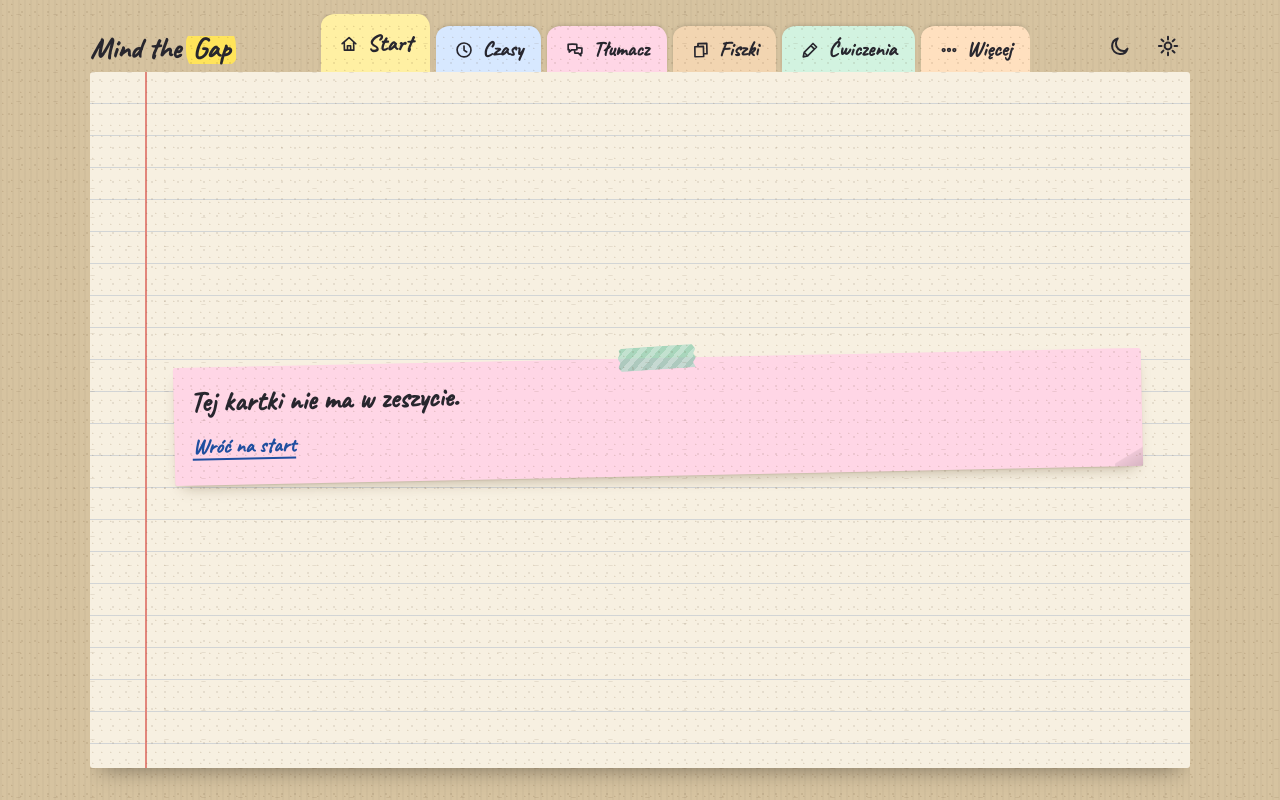
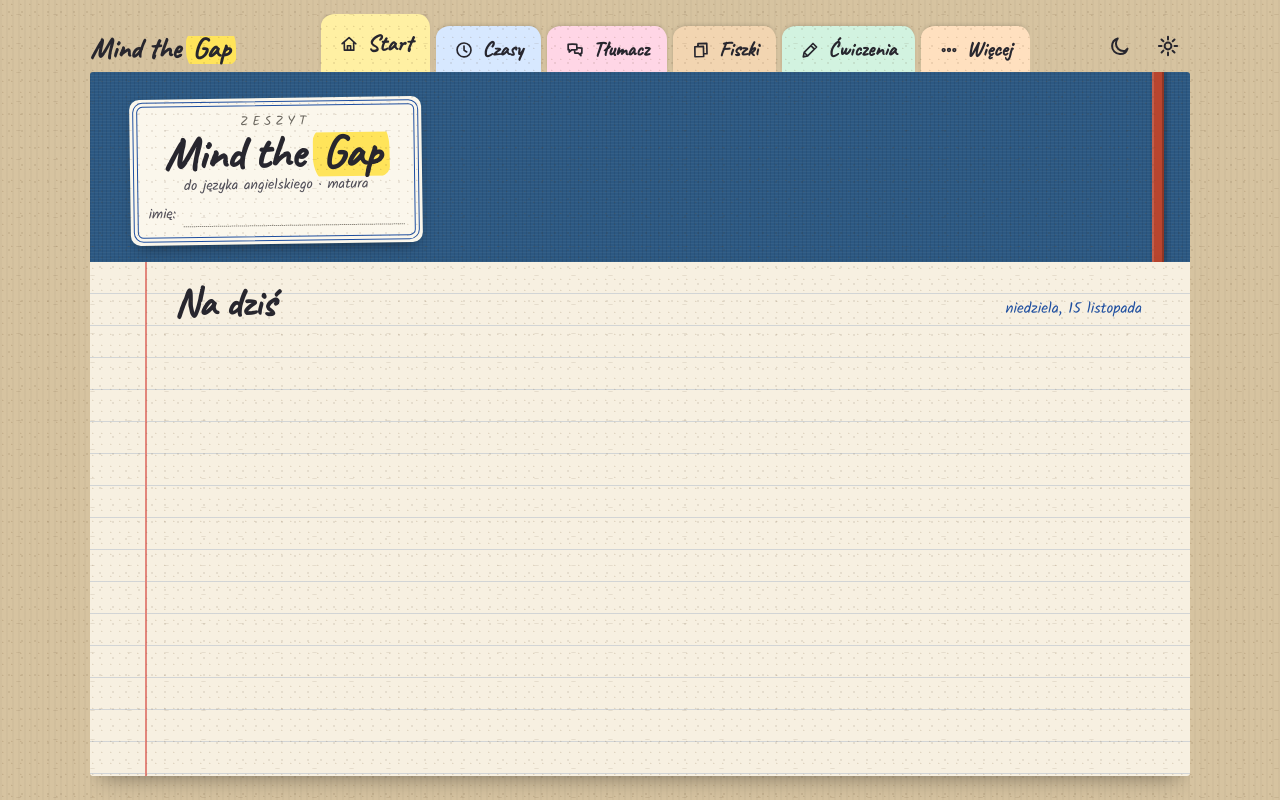
Before and after one commit to t-szerszen/MindTheGap, a React (Vite) app: page /#/ in a window 1280 px wide. Built offline with nearby package versions, Linux system fonts and the light colour scheme.

Commit message:
start z okładką zeszytu, ustawienia wyglądu

```diff
--- a/src/App.tsx
+++ b/src/App.tsx
@@ -1,6 +1,9 @@
 import { HashRouter, Route, Routes } from 'react-router'
 import { Shell } from './components/Shell'
 import { NotFound } from './components/States'
+import { HomePage } from './features/home/HomePage'
+import { SettingsPage } from './features/settings/SettingsPage'
+import { MorePage } from './features/topics/MorePage'
 
 export function App() {
   // HashRouter, bo GitHub Pages nie ma fallbacku na index.html
@@ -8,6 +11,9 @@ export function App() {
     <HashRouter>
       <Routes>
         <Route element={<Shell />}>
+          <Route index element={<HomePage />} />
+          <Route path="more" element={<MorePage />} />
+          <Route path="settings" element={<SettingsPage />} />
           <Route path="*" element={<NotFound />} />
         </Route>
       </Routes>
--- /dev/null
+++ b/src/features/home/Cover.tsx
@@ -0,0 +1,38 @@
+import { Link } from 'react-router'
+import { Icon } from '../../components/Icon'
+import { Hl } from '../../components/Ink'
+import { pl } from '../../i18n/pl'
+
+// okładka zeszytu z naklejką, jak w projekcie
+export function Cover({ name }: { name?: string }) {
+  return (
+    <header className="cover home-cover">
+      <span className="home-band" aria-hidden="true" />
+      <Link className="ibtn home-gear" to="/settings" aria-label={pl.nav.settings}>
+        <Icon name="gear" />
+      </Link>
+      <div className="home-label r-1">
+        <div className="home-label-in">
+          <p className="eyebrow" style={{ letterSpacing: '.32em' }}>
+            {pl.home.notebook}
+          </p>
+          <p className="h-xl" style={{ fontSize: 46 }} lang="en">
+            Mind the{' '}
+            <Hl draw delay={350}>
+              Gap
+            </Hl>
+          </p>
+          <p className="note ink" style={{ fontSize: 14 }}>
+            {pl.home.subject}
+          </p>
+          <p className="row" style={{ gap: 8, width: '100%', marginTop: 4 }}>
+            <span className="note ink" style={{ fontSize: 14 }}>
+              {pl.home.nameLabel}
+            </span>
+            <span className="pen home-name">{name ?? ''}</span>
+          </p>
+        </div>
+      </div>
+    </header>
+  )
+}
--- /dev/null
+++ b/src/features/home/HomePage.tsx
@@ -0,0 +1,20 @@
+import { pl } from '../../i18n/pl'
+import { Cover } from './Cover'
+
+const dateFmt = new Intl.DateTimeFormat('pl-PL', { weekday: 'long', day: 'numeric', month: 'long' })
+
+export function HomePage() {
+  return (
+    <div className="home">
+      <Cover />
+      <div className="sheet ruled page-in home-sheet">
+        <div className="hdr">
+          <h1 className="h-l">{pl.home.title}</h1>
+          <p className="note blue" style={{ paddingBottom: 4 }}>
+            {dateFmt.format(new Date())}
+          </p>
+        </div>
+      </div>
+    </div>
+  )
+}
--- /dev/null
+++ b/src/features/settings/SettingsPage.tsx
@@ -0,0 +1,49 @@
+import { Link } from 'react-router'
+import { Switch } from '../../components/Controls'
+import { Icon } from '../../components/Icon'
+import { Scribble } from '../../components/Ink'
+import { pl } from '../../i18n/pl'
+import { setPrefs, systemIsDark, usePrefs } from './prefs'
+import { ThemePicker } from './ThemePicker'
+
+export function SettingsPage() {
+  const { calm } = usePrefs()
+  const t = pl.settings
+  return (
+    <div className="sheet lined plain page-in">
+      <div className="measure stack">
+        <Link className="link-pen" to="/more" style={{ alignSelf: 'flex-start', marginLeft: -4 }}>
+          <Icon name="back" size="s" />
+          {pl.nav.more}
+        </Link>
+        <h1 className="h-l">{t.title}</h1>
+        <Scribble width={150} />
+
+        <section style={{ marginTop: 18 }} aria-labelledby="look-h">
+          <h2 id="look-h" className="h-m" style={{ marginBottom: 14 }}>
+            {t.look}
+          </h2>
+          <ThemePicker />
+          <p className="note ink" style={{ fontSize: 14, marginTop: 12 }}>
+            {t.themeHint(systemIsDark() ? t.systemDark : t.systemLight)}
+          </p>
+          <div className="row" style={{ justifyContent: 'space-between', marginTop: 12 }}>
+            <div className="stack">
+              <span id="calm-l" className="body-l" style={{ fontSize: 19 }}>
+                {t.calm}
+              </span>
+              <span className="note ink" style={{ fontSize: 13 }}>
+                {t.calmHint}
+              </span>
+            </div>
+            <Switch checked={calm} onChange={(v) => setPrefs({ calm: v })} labelledBy="calm-l" />
+          </div>
+        </section>
+
+        <p className="note ink" style={{ fontSize: 13, marginTop: 28 }}>
+          {t.version}
+        </p>
+      </div>
+    </div>
+  )
+}
--- /dev/null
+++ b/src/features/settings/ThemePicker.tsx
@@ -0,0 +1,32 @@
+import { Icon, type IconName } from '../../components/Icon'
+import { pl } from '../../i18n/pl'
+import { setPrefs, usePrefs, type ThemeChoice } from './prefs'
+
+const options: { id: ThemeChoice; label: string; icon: IconName; paper: string; tilt: string }[] = [
+  { id: 'light', label: pl.theme.light, icon: 'sun', paper: 'lt', tilt: 'r-1' },
+  { id: 'dark', label: pl.theme.dark, icon: 'moon', paper: 'dk', tilt: 'r1' },
+  { id: 'system', label: pl.theme.system, icon: 'auto', paper: 'sys', tilt: 'r0' },
+]
+
+export function ThemePicker() {
+  const { theme } = usePrefs()
+  return (
+    <div className="seg" role="group" aria-label={pl.theme.label}>
+      {options.map((o) => (
+        <button
+          key={o.id}
+          type="button"
+          className={`seg-opt ${o.tilt}`}
+          aria-pressed={theme === o.id}
+          onClick={() => setPrefs({ theme: o.id })}
+        >
+          <span className={`mini-paper ${o.paper}`} />
+          <span className="row" style={{ gap: 4 }}>
+            <Icon name={o.icon} size="s" />
+            {o.label}
+          </span>
+        </button>
+      ))}
+    </div>
+  )
+}
--- /dev/null
+++ b/src/features/topics/MorePage.tsx
@@ -0,0 +1,35 @@
+import { Link } from 'react-router'
+import { Icon } from '../../components/Icon'
+import { Card } from '../../components/Paper'
+import { pl } from '../../i18n/pl'
+
+export function MorePage() {
+  return (
+    <div className="sheet dotted plain page-in">
+      <div className="measure stack">
+        <header className="stack" style={{ gap: 2 }}>
+          <p className="eyebrow">{pl.nav.more}</p>
+          <h1 className="h-l">{pl.more.title}</h1>
+          <p className="note blue">{pl.more.subtitle}</p>
+        </header>
+
+        <Card
+          as={Link}
+          to="/settings"
+          tilt={1}
+          className="row"
+          style={{ marginTop: 28, textDecoration: 'none', gap: 12 }}
+        >
+          <Icon name="gear" size="l" />
+          <span className="grow">
+            <span className="h-s" style={{ display: 'block' }}>
+              {pl.settings.title}
+            </span>
+            <span className="small muted">{pl.more.settingsHint}</span>
+          </span>
+          <Icon name="next" size="s" />
+        </Card>
+      </div>
+    </div>
+  )
+}
```
